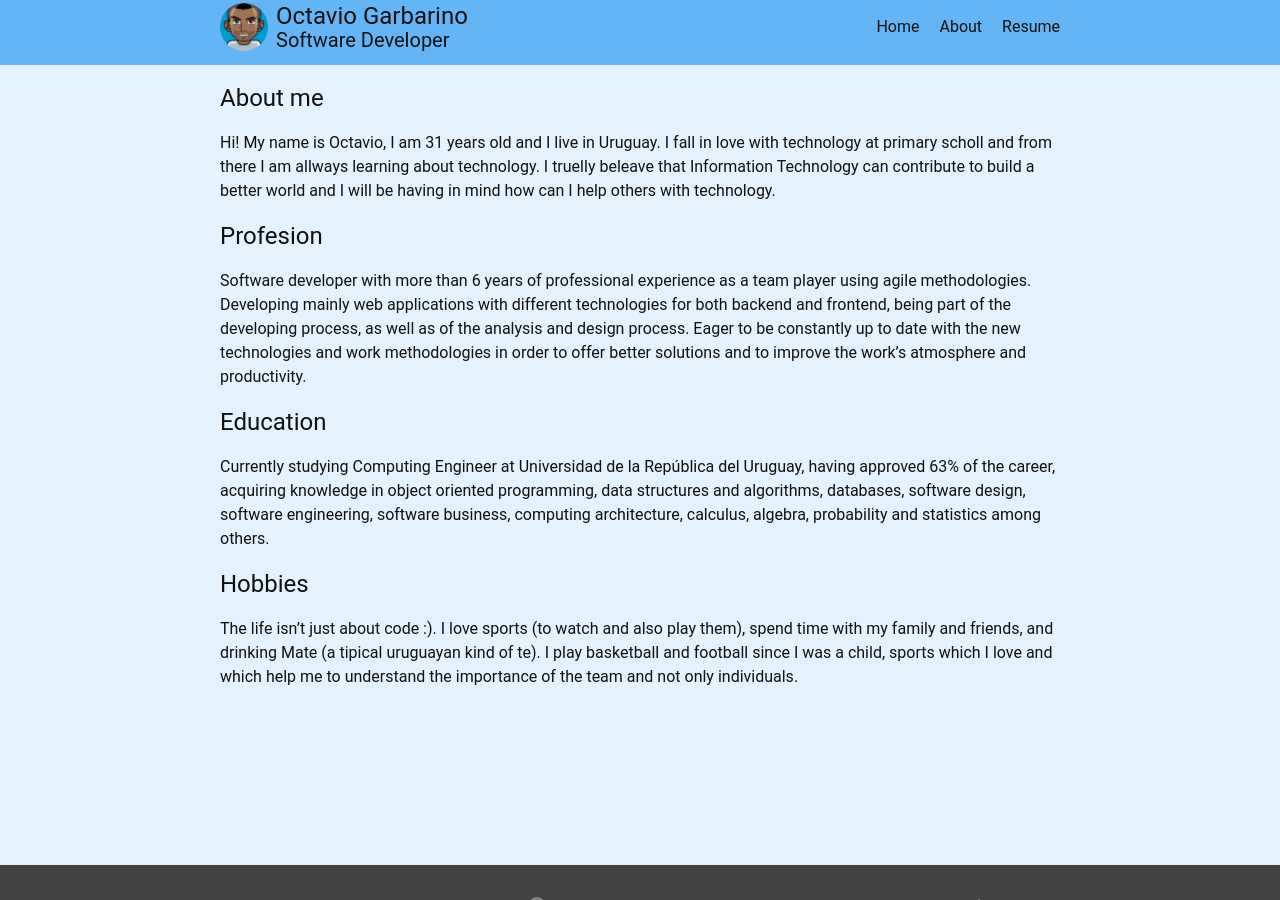
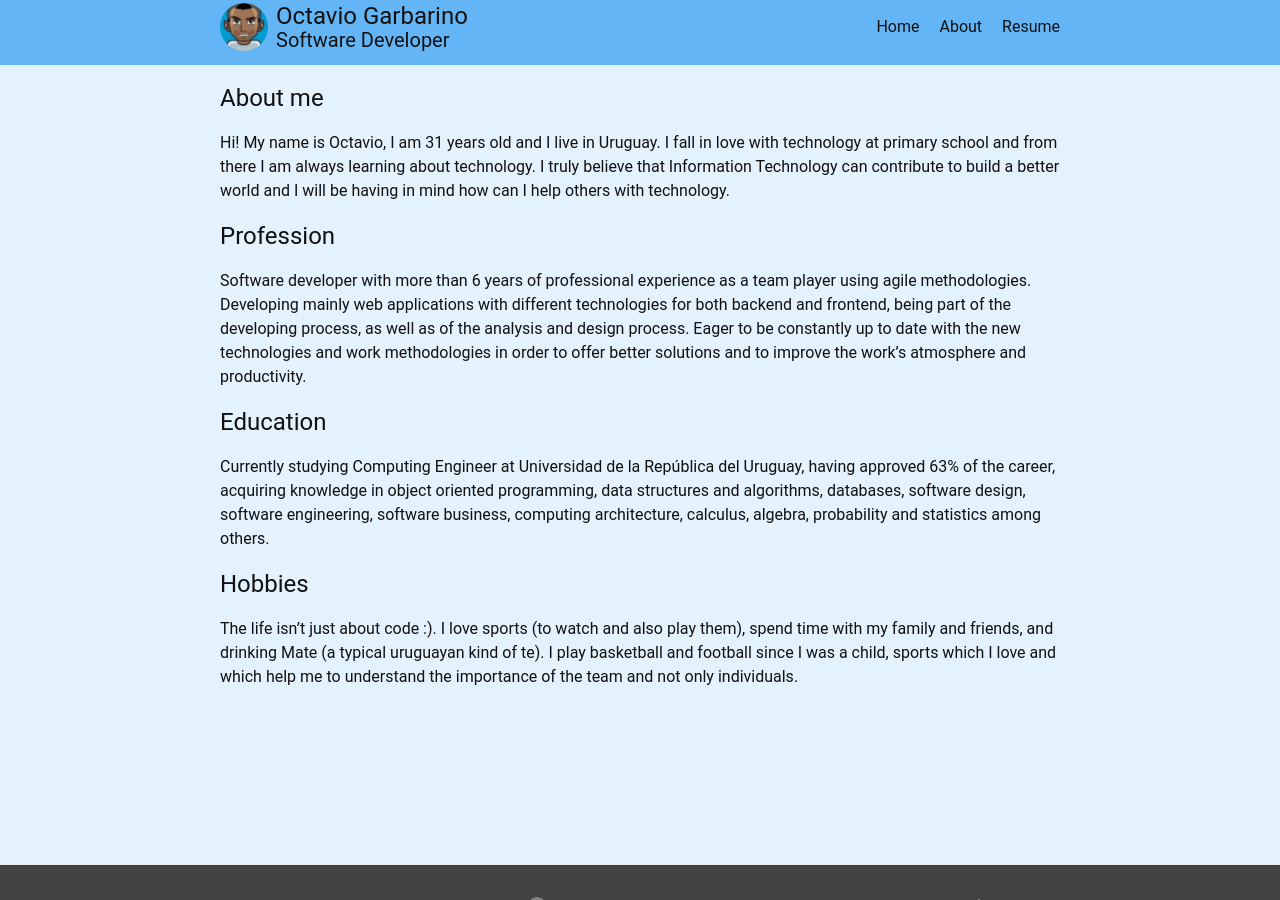
Before and after one commit to octaviogarbet/octaviogarbet.github.io, a Jekyll site: the page built from about.md, in a window 1280 px wide and 900 px high. Built offline with Jekyll 4.4.1, drawn with Linux system fonts in a browser that asks for light colours.

Commit message:
typos fixed

```diff
--- a/about.md
+++ b/about.md
@@ -4,13 +4,17 @@ title: Octavio Garbarino
 subtitle: About
 ---
 # About me
-Hi! My name is Octavio, I am 31 years old and I live in Uruguay. I fall in love with technology at primary scholl and from there I am allways learning about technology. I truelly beleave that Information Technology can contribute to build a better world and I will be having in mind how can I help others with technology.
 
-## Profesion
+Hi! My name is Octavio, I am 31 years old and I live in Uruguay. I fall in love with technology at primary school and from there I am always learning about technology. I truly believe that Information Technology can contribute to build a better world and I will be having in mind how can I help others with technology.
+
+## Profession
+
 Software developer with more than 6 years of professional experience as a team player using agile methodologies. Developing mainly web applications with different technologies for both backend and frontend, being part of the developing process, as well as of the analysis and design process. Eager to be constantly up to date with the new technologies and work methodologies in order to offer better solutions and to improve the work's atmosphere and productivity.
 
 ## Education
+
 Currently studying Computing Engineer at Universidad de la República del Uruguay, having approved 63% of the career, acquiring knowledge in object oriented programming, data structures and algorithms, databases, software design, software engineering, software business, computing architecture, calculus, algebra, probability and statistics among others.
 
 ## Hobbies
-The life isn't just about code :). I love sports (to watch and also play them), spend time with my family and friends, and drinking Mate (a tipical uruguayan kind of te). I play basketball and football since I was a child, sports which I love and which help me to understand the importance of the team and not only individuals.
+
+The life isn't just about code :). I love sports (to watch and also play them), spend time with my family and friends, and drinking Mate (a typical uruguayan kind of te). I play basketball and football since I was a child, sports which I love and which help me to understand the importance of the team and not only individuals.
--- a/index.html
+++ b/index.html
@@ -5,7 +5,7 @@ subtitle: Software Developer
 <section class="introduction">
   <div class="wrapper">
     <h2>Focused on web with solid experience in both, Front-end and Back-end.</h2>
-    <p>As well as working at my current job, as a freelancer I'm allways open to help you with your next product or to build the solution to your main problem. Don't hesitate to contact me at <strong>octavio.garbarino<span id="replace">AT</span>noroofdevelopment.com</strong> if you need any kind of guide related to Software, the Web and IT solutions. I'll be glad to help and work for you.</p>
+    <p>As well as working at my current job, as a freelancer I'm always open to help you with your next product or to build the solution to your main problem. Don't hesitate to contact me at <strong>octavio.garbarino<span id="replace">AT</span>noroofdevelopment.com</strong> if you need any kind of guide related to Software, the Web and IT solutions. I'll be glad to help and work for you.</p>
   </div>
 </section>
 <section class="meetups">
--- a/resume.html
+++ b/resume.html
@@ -7,13 +7,13 @@ layout: default_minima
 <section>
   <div class="wrapper">
     <h1>Resume</h1>
-    <p>In my professional career I have worked in several teams on different projects, always working with Agile mothodoligies mostly Scrum.</p>
+    <p>In my professional career I have worked in several teams on different projects, always working with Agile methodologies mostly Scrum.</p>
   </div>
 </section>
 <section>
   <div class="wrapper">
     <h2>Skills</h2>
-    <p>Proved experience in different lenguages and frameworks, and being part in several stages of the whole process of the software development.</p>
+    <p>Proved experience in different languages and frameworks, and being part in several stages of the whole process of the software development.</p>
     <div class="cards-container">
       <article>
         <h4>Front-end</h4>
```
Also changed, not shown: other parts of index.html (+2 -2 lines).
